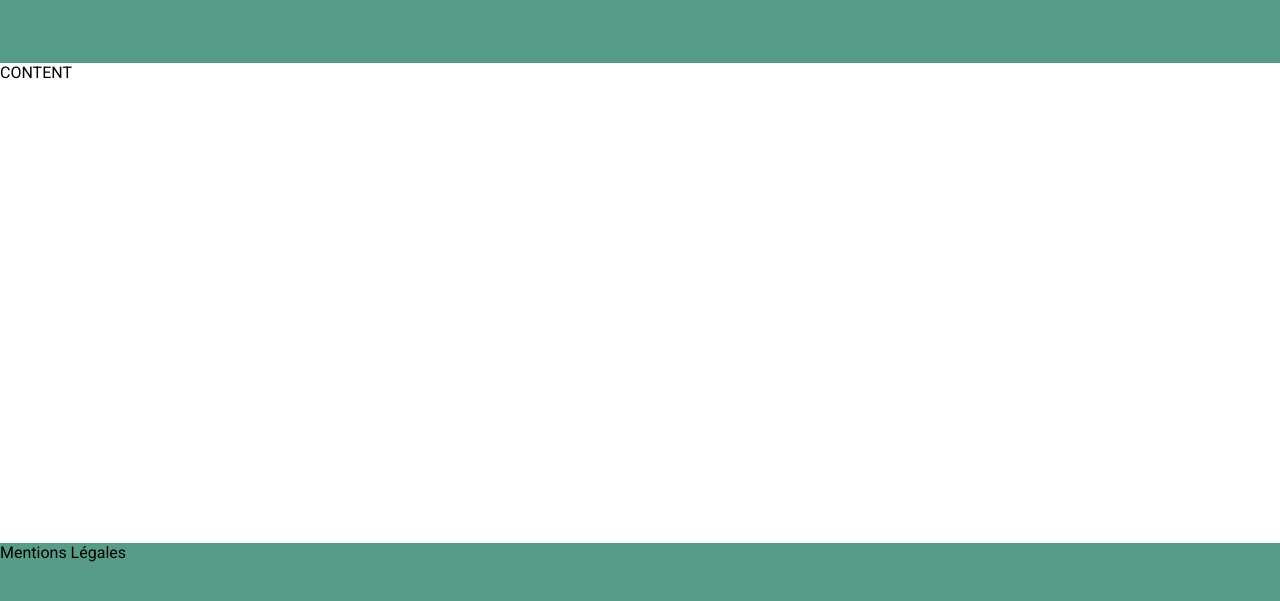
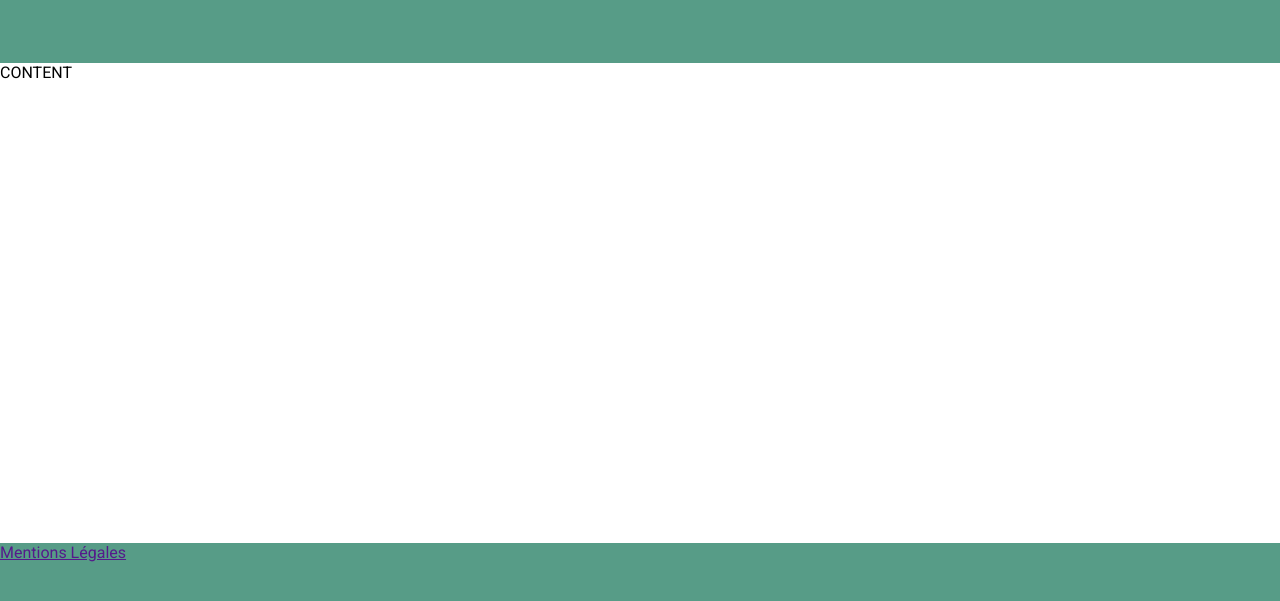
Before and after one commit to k3hr/P3, a plain HTML site: page index.html in a window 1280 px wide. Shown: the part 177-778 px from the top of the page. Drawn offline with Linux system fonts and the light colour scheme.

Commit message:
Ajout fichier référence

```diff
--- a/index.html
+++ b/index.html
@@ -22,7 +22,7 @@
 
 </body>
 <footer>
-    Mentions Légales
+   <a href="">Mentions Légales</a>
 </footer>
 
 </html>
```
Also changed, not shown: Maquettes-V2/planche-1b.png (added), Maquettes-V2/planche-2.png (added), Menus/menu-1.png (added), Menus/menu-1b.png (added), Menus/menu-2.png (added), Menus/menu-2b.png (added), Menus/menu-3.png (added), Menus/menu-3b.png (added), Menus/menu-4.png (added), Menus/menu-4b.png (added), 2 other files.
